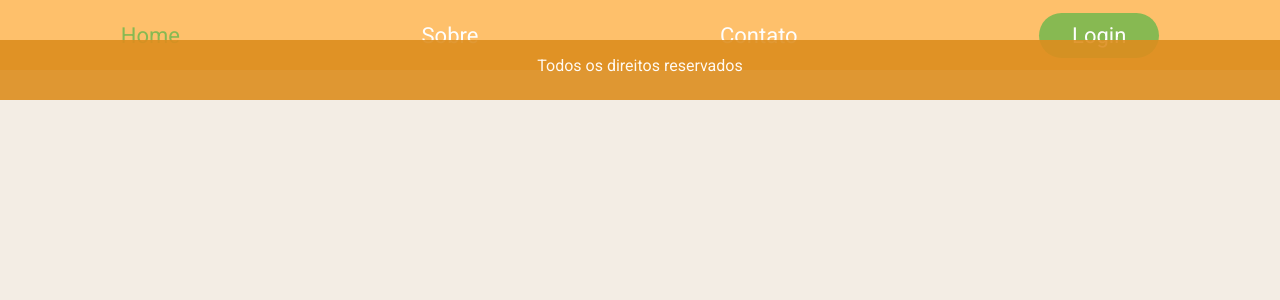
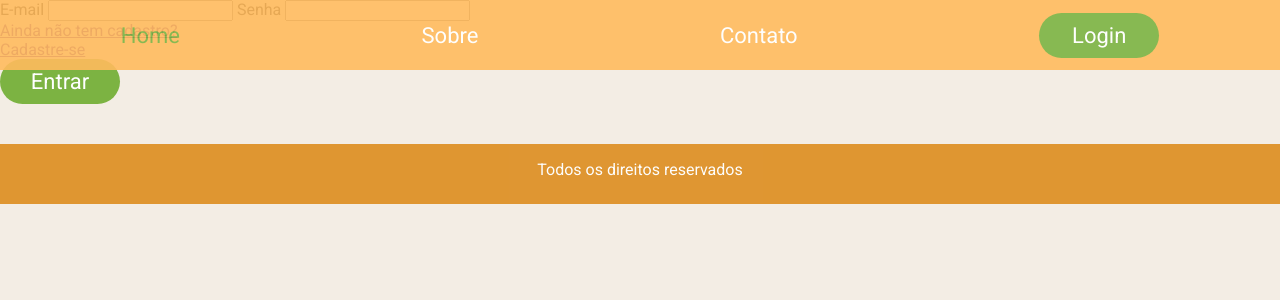
Before and after one commit to AhmadForhat/AgrOportuno, a Django app: page /login/ in a window 1280 px wide. Shown: the top 300 px of the page. Run offline with Django 3.2, Linux system fonts and the light colour scheme.

Commit message:
Criação html da pagina login

```diff
--- a/Agrodoce/templates/login.html
+++ b/Agrodoce/templates/login.html
@@ -1,2 +1,30 @@
 {% extends 'index.html' %}
 {% load static %}
+
+{% block content %}
+
+        <div class="login">
+                <label for="">E-mail</label>
+
+                <input type="text"></input>
+
+                <label for="">Senha</label>
+
+                <input type="password"></input>
+
+            </div>
+
+            <div class="link_cadastro">
+                    <a  href="">Ainda não tem cadastro?
+                        <br/>Cadastre-se
+                    </a>
+            </div>
+
+            <div class="btn-login">
+                <button >Entrar</button>
+            </div>
+
+
+
+
+{% endblock%}
```
